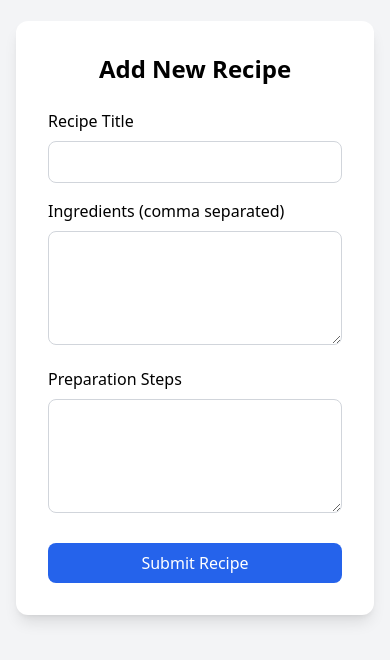
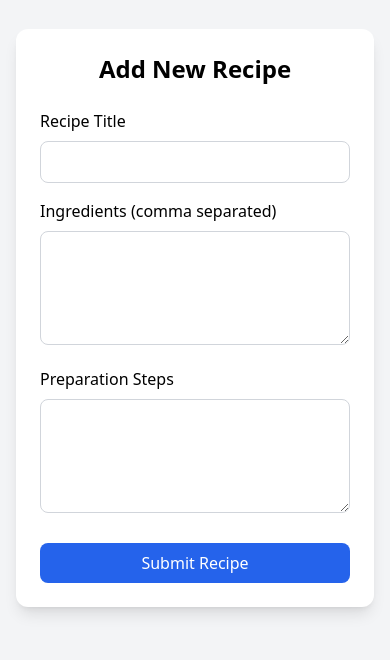
Before and after one commit to Lorna-Gitonga/alx-fe-reactjs, a React app in the folder recipe-sharing-platform/: page /add in a window 390 px wide. Shown: the part 104-764 px from the top of the page. Built offline with nearby package versions, Linux system fonts and the light colour scheme; the HTML template or start-up script is replaced by a standard one.

Commit message:
Added md to AddRecipeForm

```diff
--- a/recipe-sharing-platform/src/components/AddRecipeForm.jsx
+++ b/recipe-sharing-platform/src/components/AddRecipeForm.jsx
@@ -45,11 +45,12 @@ function AddRecipeForm() {
   };
 
   return (
-    <div className="min-h-screen bg-gray-100 flex items-center justify-center p-4">
-      <form
-        onSubmit={handleSubmit}
-        className="bg-white shadow-lg rounded-xl p-8 w-full max-w-lg"
-      >
+  <div className="min-h-screen bg-gray-100 flex items-center justify-center p-4 md:p-8">
+    <form
+      onSubmit={handleSubmit}
+      className="bg-white shadow-lg rounded-xl p-6 md:p-8 w-full max-w-md md:max-w-lg"
+    >
+
         <h2 className="text-2xl font-bold mb-6 text-center">
           Add New Recipe
         </h2>
```
